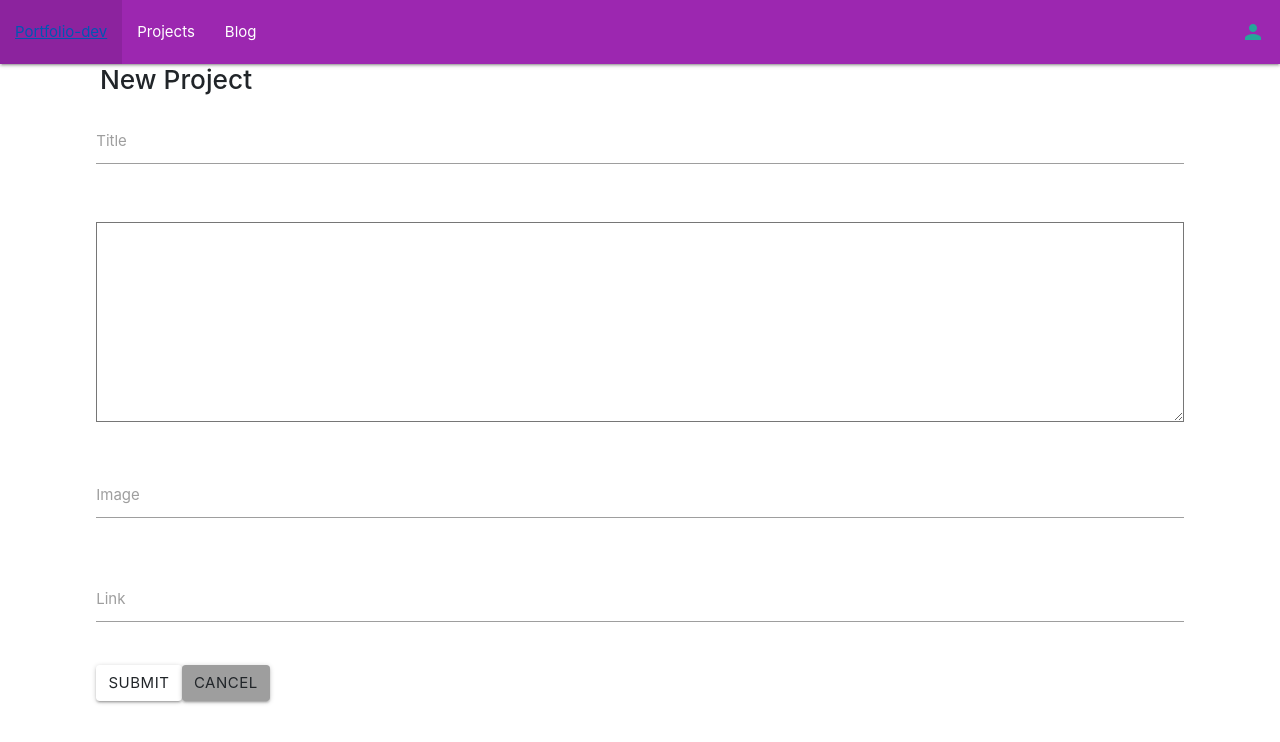
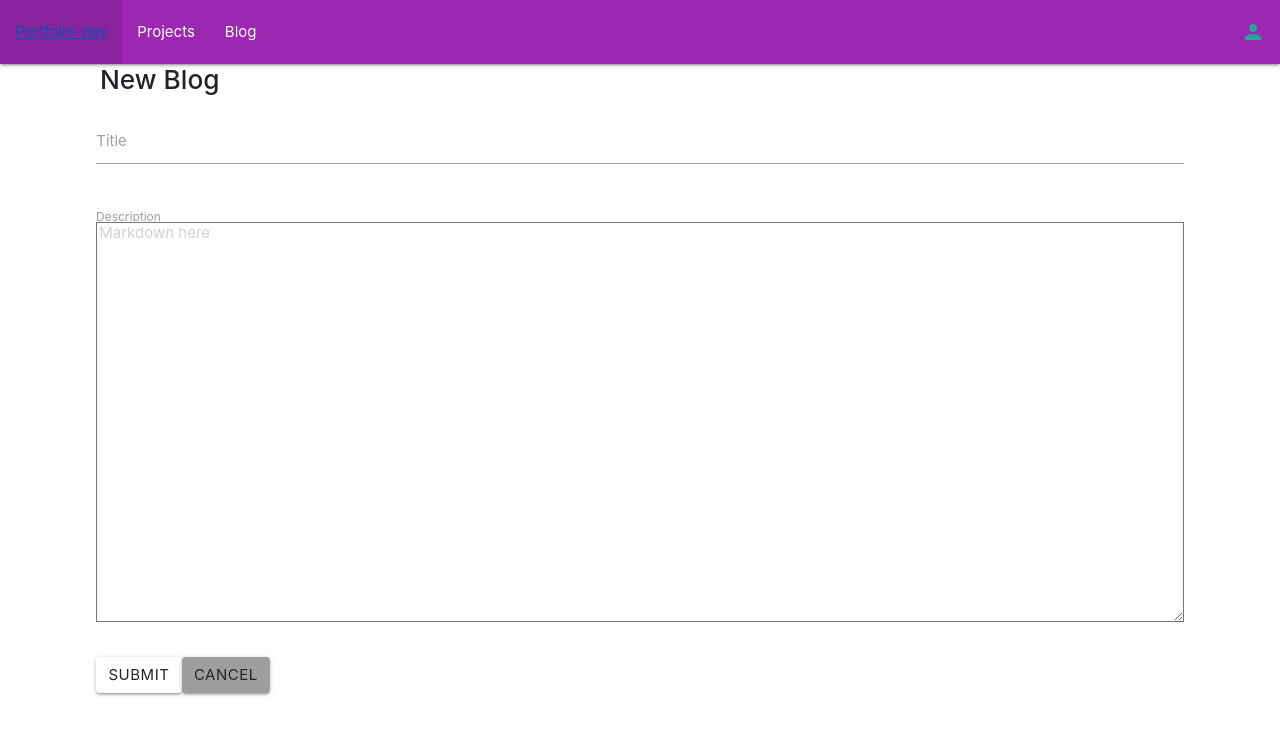
Before and after one commit to woodRock/project-manager, a Vue app: page /#/blog/new in a window 1280 px wide. Before the commit this address led to /#/projects/new. Shown: the top 742 px of the page. Built offline with nearby package versions, Linux system fonts and the light colour scheme.

Commit message:
Increase blog textarea size

```diff
--- a/src/components/blog/NewBlog.vue
+++ b/src/components/blog/NewBlog.vue
@@ -31,13 +31,12 @@
 
 <style>
 .blog-description {
-  height: 400px;
+  height: 800px;
 }
 
 .description {
   width: 100%;
   line-height: 1;
-  height: 100% !important;
 }
 </style>
 
```
